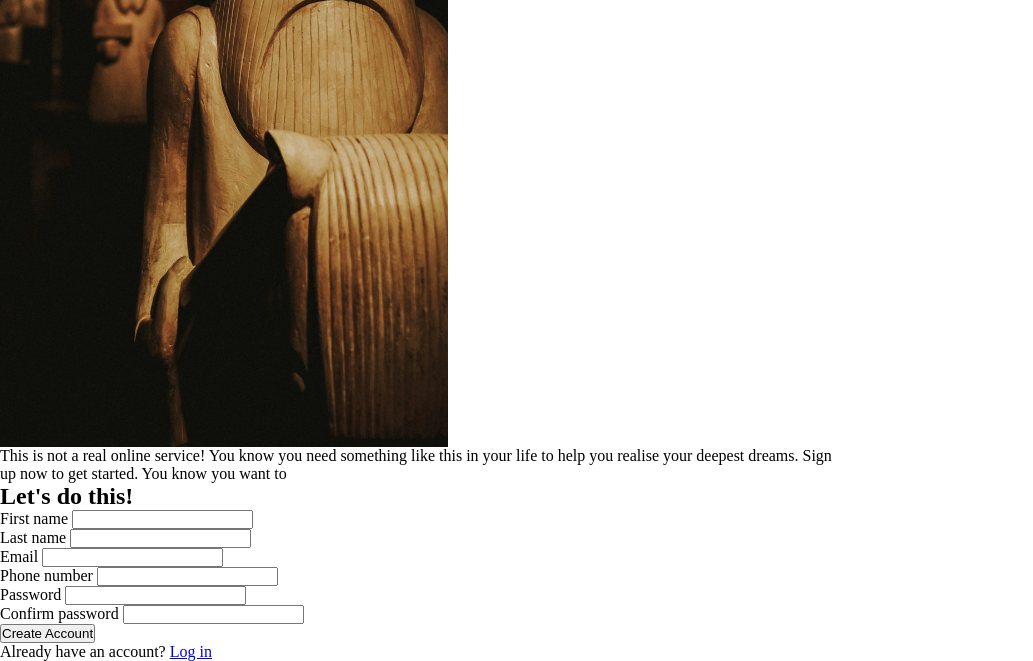
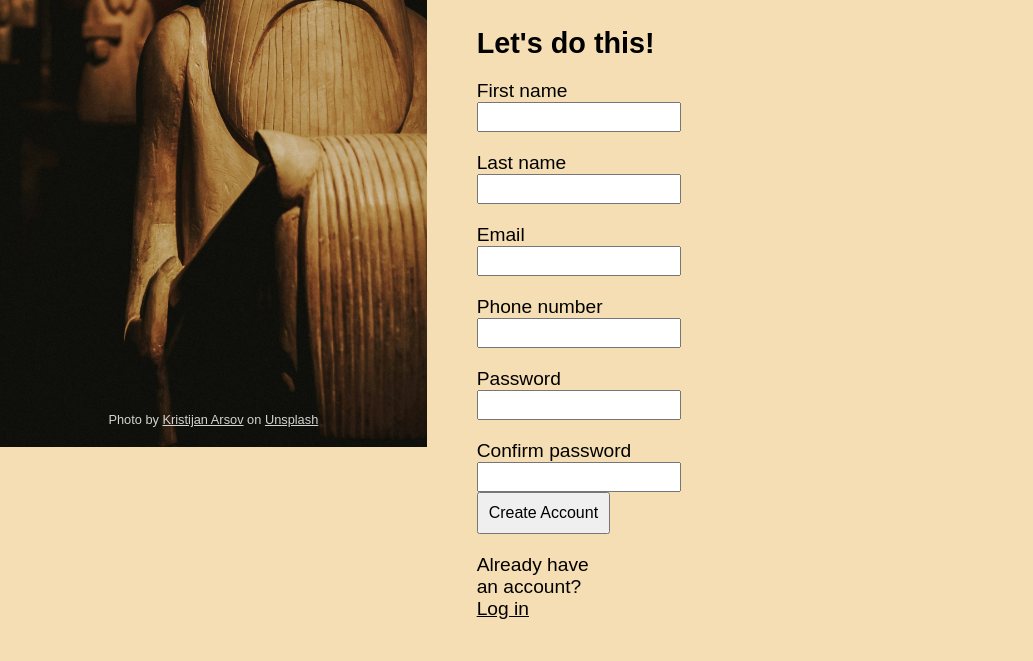
Before and after one commit to danturnerxyz/sign-up-form, a plain HTML site: page index.html in a window 1280 px wide. Shown: the part 353-1014 px from the top of the page, without its empty margins (0-1033 px from the left). After the commit the page ends 973 px from the top, so only its background shows below. Drawn offline with Linux system fonts and the light colour scheme.

Commit message:
Removed unnecessary wrapper

```diff
--- a/css/styles.css
+++ b/css/styles.css
@@ -10,12 +10,28 @@
     src: url(../webfontkit/fonts/norse-bold-webfont.woff2);
 }
 
+body {
+    font-family: Arial, Helvetica, sans-serif;
+    font-size: 1.2rem;
+    background-color: wheat;
+}
+
+a {
+    color: inherit;
+
+}
+
+.container {
+    display: flex;
+}
+
 .bg-image {
     height: 100vh;
-    width: 35vw;
+    width: 100%;
     background: url(../img/background.jpg) no-repeat center;
     background-size: cover;
     position: relative;
+    flex: 1;
 }
 
 .logo-wrapper {
@@ -39,6 +55,72 @@
     font-size: 100px;
 }
 
-.body-content {
-    width: 65vw;
+.photo-attribute {
+    position: absolute;
+    text-align: center;
+    left: 50%;
+    transform: translateX(-50%);
+    bottom: 20px;
+    color: lightgray;
+    font-size: 0.8rem;
 }
+
+.main-content {
+    flex: 2;
+}
+
+.wrapper {
+    width: 60%;
+    margin-left: 50px;
+}
+
+.sign-up {
+    height: 350px
+}
+
+section.sign-up {
+    font-size: 1.5rem;
+    font-weight: bold;
+}
+
+.sign-up-text {
+    padding-top: 150px;
+}
+
+.sign-up .wrapper > p:last-child {
+    padding-top: 30px;
+}
+
+.ital {
+    font-style: italic;
+}
+
+.form .wrapper > h2 {
+    margin-top: 30px;
+}
+
+form {
+    display: flex;
+    flex-wrap: wrap;
+}
+
+form p {
+    width: 40%;
+    margin-top: 20px;
+    margin-right: 60px;
+}
+
+form label {
+    display: block;
+}
+
+input {
+    display: block;
+    width: 100%;
+    height: 30px;
+}
+
+button {
+    padding: 10px;
+    font-size: 1rem;
+}
--- a/index.html
+++ b/index.html
@@ -7,23 +7,34 @@
         <link rel="stylesheet" href="./css/styles.css" type="text/css">
     </head>
     <body>
+        <div class="container">
             <div class="bg-image">
                 <div class="logo-wrapper">
                     <img src="./img/odin-lined.png" alt="">
                     <p class="bg-text">Odin</p>
                 </div>
+                <p class="photo-attribute">
+                    Photo by <a href="https://unsplash.com/@aarsoph?utm_content=creditCopyText&utm_medium=referral&utm_source=unsplash">
+                    Kristijan Arsov</a>
+                    on <a href="https://unsplash.com/photos/closeup-photo-of-brown-wooden-statue-tcw3nwoAgvs?utm_content=creditCopyText&utm_medium=referral&utm_source=unsplash">
+                    Unsplash</a>
+                </p>
             </div>
-        <div class="body-content">
-            <section class="sign-up-text">
-                <p>
+            <main class="main-content">
+                <section class="sign-up">
+                    <div class="wrapper">
+                        <p class="sign-up-text">
                             This is not a real online service! You know you need something
                             like this in your life to help you realise your deepest dreams.
                             Sign up <span class="ital">now</span> to get started.
-
-                    You <span class="ital">know</span> you want to
                         </p>
+                        <p>
+                            You <span class="ital">know</span> you want to.
+                        </p>
+                    </div>
                 </section>
-            <section class="form-section">
+                <section class="form">
+                    <div class="wrapper">
                         <h2>Let's do this!</h2>
                         <form action="" method="">
                             <p>
@@ -62,12 +73,17 @@
                                 </label>
                                 <input type="password" id="confirm-pass" name="confirm_pass">
                             </p>
+
+                            <div class="btn">
                                 <button type="submit">
                                     <span>Create Account</span>
                                 </button>
+                                <p>Already have an account? <a href="#">Log in</a></p>
+                            </div>
                         </form>
-                <p>Already have an account? <a href="#">Log in</a></p>
+                    </div>
                 </section>
+            </main>
         </div>
 
     </body>
```
Lines whose indentation alone changed are shown as unchanged.
